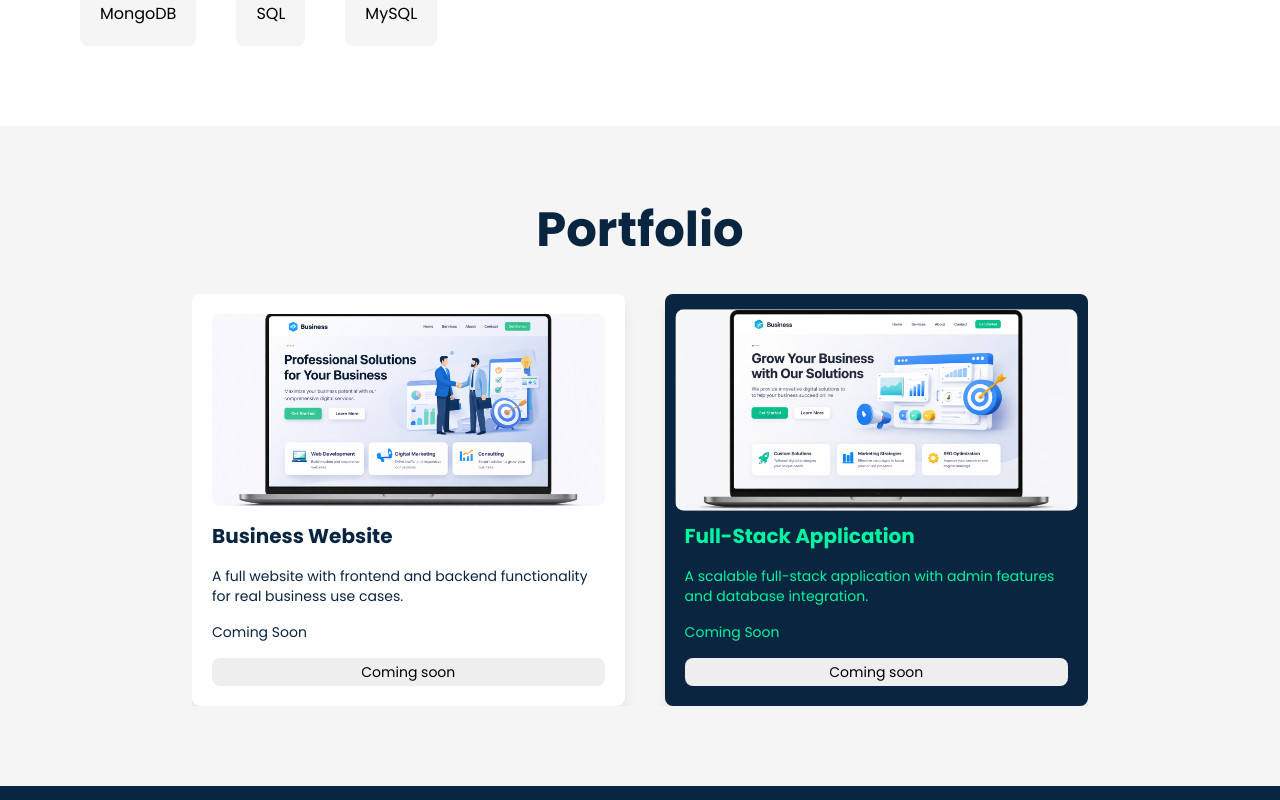
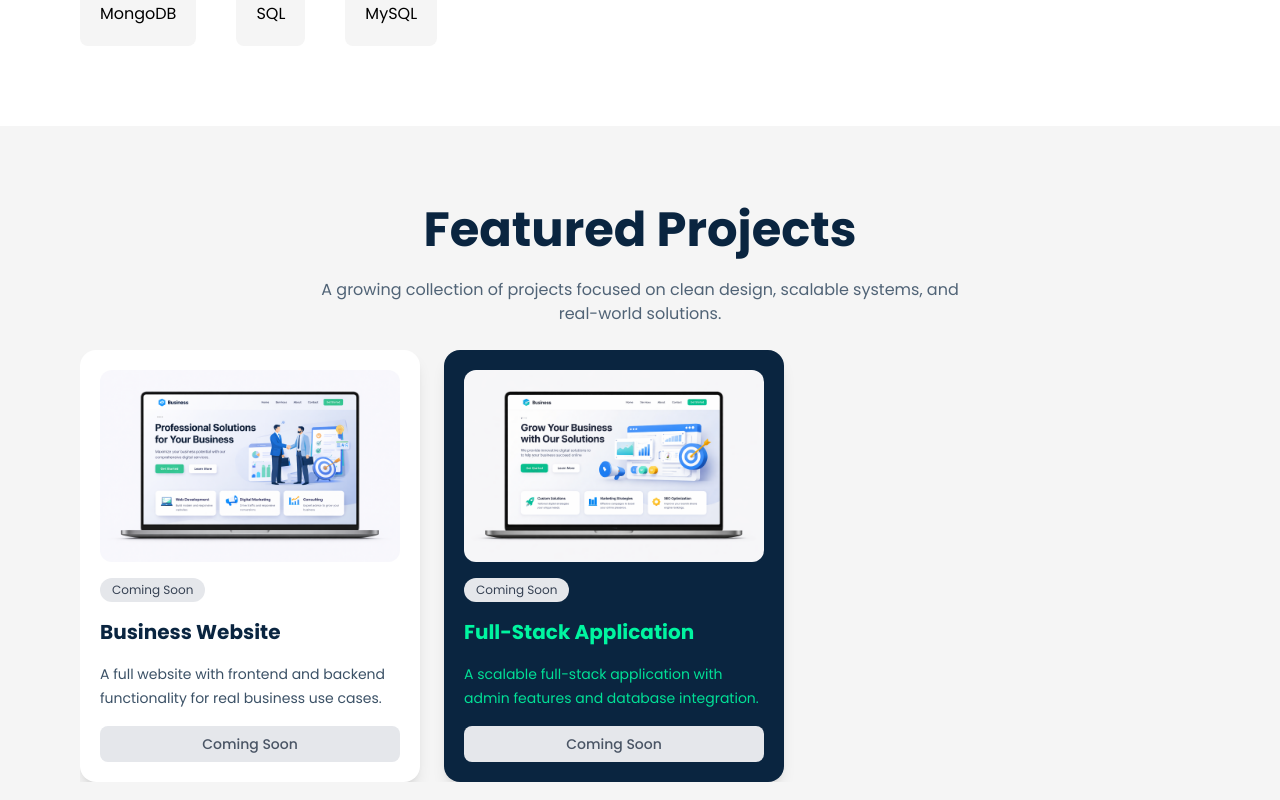
Before and after one commit to gstack-dev/gstack-landing-page, a React (Vite) app: page / in a window 1280 px wide. Shown: the part 1800-2600 px from the top of the page. Built offline with nearby package versions, Linux system fonts and the light colour scheme.

Commit message:
finished

```diff
--- a/src/Sections/Portfolio.tsx
+++ b/src/Sections/Portfolio.tsx
@@ -18,89 +18,152 @@ const portfolio = [
         status: "Coming Soon",
         image: portfolio2,
         link: "#",
-    },
+    }
 ];
 
-const Item_width = 276;
-
 function Portfolio() {
-    let interval: number;
-
-    const [scrollPosition, setScrollPosition] = useState(0);
+    const containerRef = useRef<HTMLDivElement>(null);
+    const intervalRef = useRef<number | null>(null);
     const [index, setIndex] = useState(0);
 
-    const containerRef = useRef<HTMLDivElement>(null);
+    const getItemWidth = () => {
+        if (window.innerWidth < 768) return 296; // 280 width + 16 gap تقريبًا
+        return 360; // desktop width + gap
+    };
 
     const handleScroll = () => {
-        const newScrollPosition = scrollPosition + Item_width + 10;
-        setScrollPosition(newScrollPosition);
-        if (containerRef.current) {
-            containerRef.current.scrollTo({
-                left: newScrollPosition,
+        const container = containerRef.current;
+        if (!container) return;
+
+        const itemWidth = getItemWidth();
+        const nextIndex = index + 1;
+
+        if (nextIndex >= portfolio.length) {
+            container.scrollTo({
+                left: 0,
                 behavior: "smooth",
             });
-            setIndex(index + 1);
+            setIndex(0);
+        } else {
+            container.scrollTo({
+                left: nextIndex * itemWidth,
+                behavior: "smooth",
+            });
+            setIndex(nextIndex);
         }
     };
 
-    containerRef.current?.addEventListener("mouseenter", () => {
-        clearInterval(interval);
-    });
-    containerRef.current?.addEventListener("mouseleave", () => {
-        interval = setInterval(() => {
-            handleScroll();
-        }, 5000);
-    });
-
     useEffect(() => {
-        let interval = setInterval(() => {
+        intervalRef.current = window.setInterval(() => {
             handleScroll();
         }, 5000);
 
-        if (index === portfolio.length) {
-            setScrollPosition(0);
-            setIndex(0);
-        }
-        return () => clearInterval(interval);
-    }, [scrollPosition]);
+        return () => {
+            if (intervalRef.current) clearInterval(intervalRef.current);
+        };
+    }, [index]);
+
+    useEffect(() => {
+        const container = containerRef.current;
+        if (!container) return;
+
+        const stopAutoScroll = () => {
+            if (intervalRef.current) clearInterval(intervalRef.current);
+        };
+
+        const startAutoScroll = () => {
+            if (intervalRef.current) clearInterval(intervalRef.current);
+            intervalRef.current = window.setInterval(() => {
+                handleScroll();
+            }, 5000);
+        };
+
+        container.addEventListener("mouseenter", stopAutoScroll);
+        container.addEventListener("mouseleave", startAutoScroll);
+        container.addEventListener("touchstart", stopAutoScroll);
+        container.addEventListener("touchend", startAutoScroll);
+
+        return () => {
+            container.removeEventListener("mouseenter", stopAutoScroll);
+            container.removeEventListener("mouseleave", startAutoScroll);
+            container.removeEventListener("touchstart", stopAutoScroll);
+            container.removeEventListener("touchend", startAutoScroll);
+        };
+    }, [index]);
 
     return (
-        <div
-            className="flex-col gap-10 flex items-center justify-center py-20 md:px-20 px-5 bg-background"
+        <section
             id="portfolio"
+            className="flex flex-col items-center justify-center gap-6 py-20 px-5 md:px-10 lg:px-20 bg-background"
         >
-            <h2 className="text-2xl lg:text-5xl font-bold md:text-4xl text-primary">
-                Portfolio
+            <h2 className="text-3xl md:text-4xl lg:text-5xl font-bold text-primary text-center">
+                Featured Projects
             </h2>
+
+            <p className="text-center text-primary/70 max-w-2xl">
+                A growing collection of projects focused on clean design,
+                scalable systems, and real-world solutions.
+            </p>
+
             <div
                 ref={containerRef}
-                className="flex gap-10 text-black max-w-4xl overflow-x-scroll scroll-smooth scrollbar-hide"
+                className="flex w-full max-w-6xl gap-4 md:gap-6 overflow-x-auto scroll-smooth scrollbar-hide snap-x snap-mandatory"
             >
                 {portfolio.map((item, ind) => (
                     <div
                         key={ind}
-                        className={`p-5 rounded-lg hover:bg-primary transition-all duration-300 cursor-pointer hover:text-accent flex flex-col gap-4 shadow-lg min-w-68 ${index == ind ? "bg-primary text-accent" : "bg-white text-primary"}`}
+                        className={`shrink-0 snap-start w-70 md:w-85 rounded-2xl shadow-lg p-5 flex flex-col gap-4 transition-all duration-300 ${
+                            index === ind
+                                ? "bg-primary text-accent"
+                                : "bg-white text-primary hover:-translate-y-1"
+                        }`}
                     >
                         <img
                             src={item.image}
                             alt={item.title}
-                            className={`w-full h-48 object-cover rounded-lg hover:scale-105 transition-all duration-300 ${index == ind ? "scale-105" : "scale-100"}`}
+                            className="w-full h-44 md:h-48 object-cover rounded-xl"
                         />
+
+                        <span
+                            className={`w-fit text-xs px-3 py-1 rounded-full ${
+                                item.status === "Completed"
+                                    ? "bg-green-100 text-green-700"
+                                    : item.status === "In Progress"
+                                      ? "bg-blue-100 text-blue-700"
+                                      : "bg-gray-200 text-gray-700"
+                            }`}
+                        >
+                            {item.status}
+                        </span>
+
                         <h3 className="text-xl font-bold">{item.title}</h3>
-                        <p className="text-sm">{item.description}</p>
-                        <p className="text-sm">{item.status}</p>
+
+                        <p
+                            className={`text-sm leading-6 ${
+                                index === ind
+                                    ? "text-accent/90"
+                                    : "text-primary/80"
+                            }`}
+                        >
+                            {item.description}
+                        </p>
+
                         <a
                             href={item.status === "Completed" ? item.link : "#"}
-                            className={`text-sm ${item.status === "Completed" ? "bg-secondary" : "bg-[#eee]"} text-center text-black px-2 py-1 rounded-lg`}
+                            className={`mt-auto text-sm text-center px-4 py-2 rounded-lg font-medium transition ${
+                                item.status === "Completed"
+                                    ? "bg-secondary text-white hover:opacity-90"
+                                    : "bg-gray-200 text-gray-600 cursor-not-allowed pointer-events-none"
+                            }`}
                         >
                             {item.status === "Completed"
-                                ? "View"
-                                : "Coming soon"}
+                                ? "View Project"
+                                : "Coming Soon"}
                         </a>
                     </div>
                 ))}
             </div>
-        </div>
+        </section>
     );
 }
 
```
